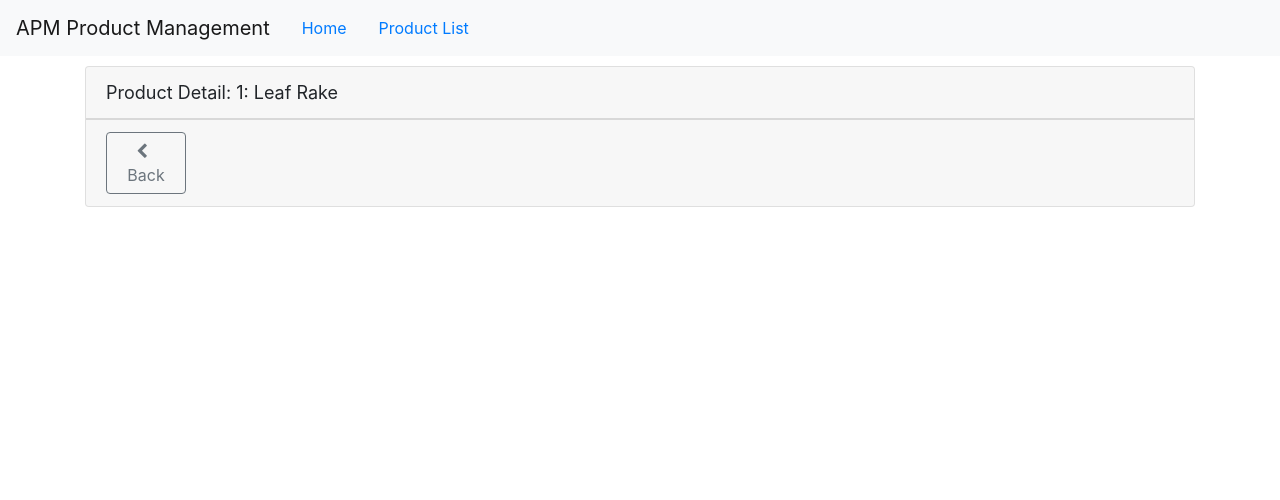
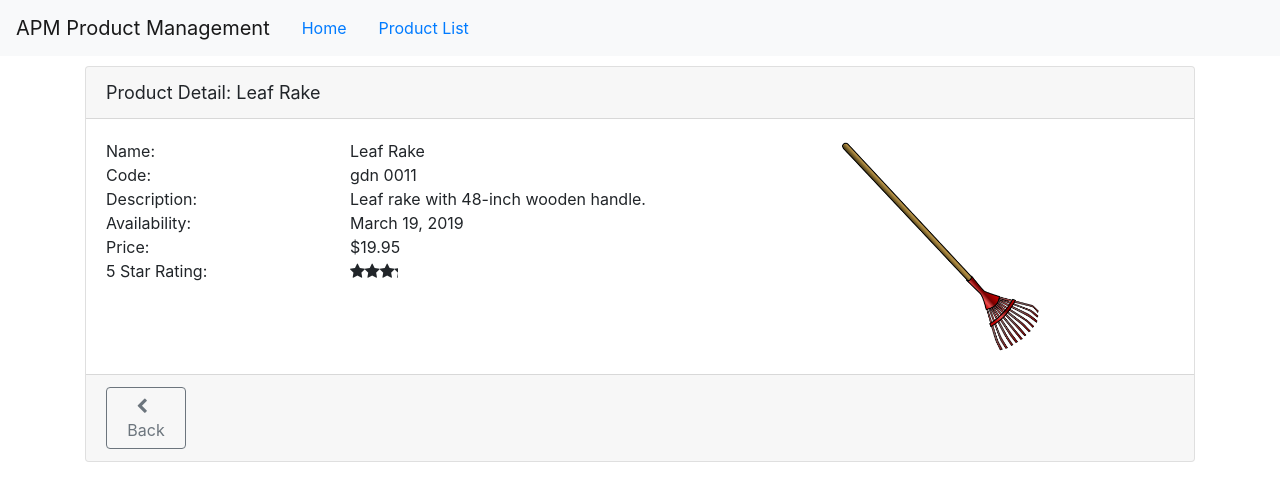
Before and after one commit to educhinski/apm, an Angular app: page /products/1 in a window 1280 px wide. Shown: the top 500 px of the page. Built offline with nearby package versions, Linux system fonts and the light colour scheme.

Commit message:
Added detail component details and necessary linked adjustments

```diff
--- a/src/app/products/product-detail.component.html
+++ b/src/app/products/product-detail.component.html
@@ -2,6 +2,54 @@
   <div class="card-header">
     {{ pageTitle + ": " + product.productName }}
   </div>
+
+  <div class="card-body">
+    <div class="row">
+      <div class="col-md-8">
+        <div class="row">
+          <div class="col-md-4">Name:</div>
+          <div class="col-md-8">{{ product.productName }}</div>
+        </div>
+        <div class="row">
+          <div class="col-md-4">Code:</div>
+          <div class="col-md-8">
+            {{ product.productCode | lowercase | convertToSpaces: "-" }}
+          </div>
+        </div>
+        <div class="row">
+          <div class="col-md-4">Description:</div>
+          <div class="col-md-8">{{ product.description }}</div>
+        </div>
+        <div class="row">
+          <div class="col-md-4">Availability:</div>
+          <div class="col-md-8">{{ product.releaseDate }}</div>
+        </div>
+        <div class="row">
+          <div class="col-md-4">Price:</div>
+          <div class="col-md-8">
+            {{ product.price | currency: "USD":"symbol" }}
+          </div>
+        </div>
+        <div class="row">
+          <div class="col-md-4">5 Star Rating:</div>
+          <div class="col-md-8">
+            <apm-star [rating]="product.starRating"> </apm-star>
+          </div>
+        </div>
+      </div>
+
+      <div class="col-md-4">
+        <img
+          class="center-block img-responsive"
+          [style.width.px]="200"
+          [style.margin.px]="2"
+          [src]="product.imageUrl"
+          [title]="product.productName"
+        />
+      </div>
+    </div>
+  </div>
+
   <div class="card-footer">
     <button
       class="btn btn-outline-secondary p"
--- a/src/app/products/product-detail.component.ts
+++ b/src/app/products/product-detail.component.ts
@@ -2,6 +2,7 @@
 import { ActivatedRoute, Router } from '@angular/router';
 
 import { IProduct } from './products.interface';
+import { ProductService } from './product.service';
 
 @Component({
   templateUrl: './product-detail.component.html',
@@ -9,23 +10,28 @@
 })
 export class ProductDetailComponent implements OnInit {
   pageTitle: string = 'Product Detail';
-  product: IProduct;
+  errorMessage = '';
+  product: IProduct | undefined;
 
-  constructor(private route: ActivatedRoute, private router: Router) {}
+  constructor(
+    private route: ActivatedRoute,
+    private router: Router,
+    private productService: ProductService
+  ) {}
 
   ngOnInit(): void {
-    let id = +this.route.snapshot.paramMap.get('id');
-    this.pageTitle += `: ${id}`;
-    this.product = {
-      productId: id,
-      productName: 'Leaf Rake',
-      productCode: 'GDN-0011',
-      releaseDate: 'March 19, 2019',
-      description: 'Leaf rake with 48-inch wooden handle.',
-      price: 19.95,
-      starRating: 3.2,
-      imageUrl: 'assets/images/leaf_rake.png',
-    };
+    const param = this.route.snapshot.paramMap.get('id');
+    if (param) {
+      const id = +param;
+      this.getProduct(id);
+    }
+  }
+
+  getProduct(id: number): void {
+    this.productService.getProduct(id).subscribe({
+      next: (product) => (this.product = product),
+      error: (err) => (this.errorMessage = err),
+    });
   }
 
   onBack(): void {
--- a/src/app/products/product-list.component.html
+++ b/src/app/products/product-list.component.html
@@ -62,3 +62,6 @@
     </div>
   </div>
 </div>
+<div class="alert alert-danger" *ngIf="errorMessage">
+  Error: {{ errorMessage }}
+</div>
--- a/src/app/products/product.service.ts
+++ b/src/app/products/product.service.ts
@@ -2,7 +2,7 @@
 import { Injectable } from '@angular/core';
 import { Observable, throwError } from 'rxjs';
 import { IProduct } from './products.interface';
-import { catchError, tap } from 'rxjs/operators';
+import { catchError, tap, map } from 'rxjs/operators';
 
 @Injectable({
   providedIn: 'root',
@@ -23,6 +23,12 @@
       );
   }
 
+  getProduct(id: number): Observable<IProduct | undefined> {
+    return this.getProducts().pipe(
+      map((products: IProduct[]) => products.find((p) => p.productId === id))
+    );
+  }
+
   private handleError(err: HttpErrorResponse) {
     let errorMessage = '';
     if (err.error instanceof ErrorEvent) {
```
